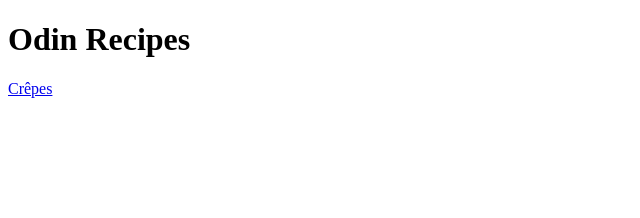
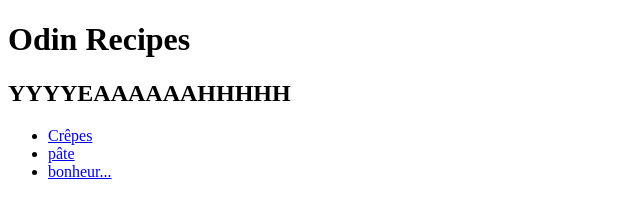
Before and after one commit to n0uille/odin-recipes, a plain HTML site: page index.html in a window 1280 px wide. Shown: the whole page, without its empty margins (0-640 px from the left). Drawn offline with Linux system fonts and the light colour scheme.

Commit message:
Added links to other pages on index.html

```diff
--- a/index.html
+++ b/index.html
@@ -6,6 +6,11 @@
     </head>
     <body>
         <h1>Odin Recipes</h1>
-        <a href="./recipes/crepes.html">Crêpes</a>
+        <h2>YYYYEAAAAAAHHHHH</h2>
+        <ul>
+            <li><a href="./recipes/crepes.html">Crêpes</a></li>
+            <li><a href="./recipes/pate.html">pâte</a></li>
+            <li><a href="./recipes/bonheur.html">bonheur...</a></li>
+        </ul>
     </body>
 </html>
```
